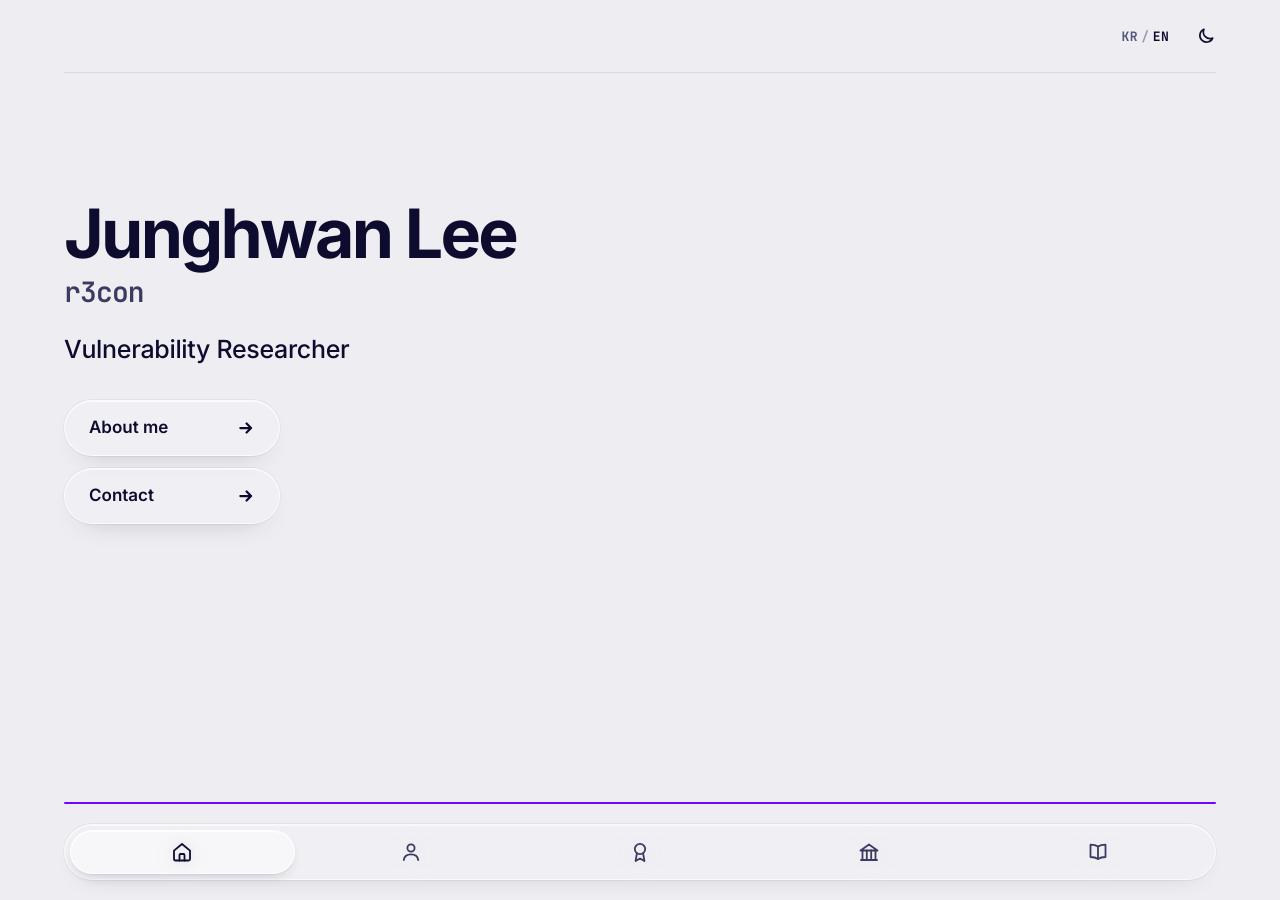
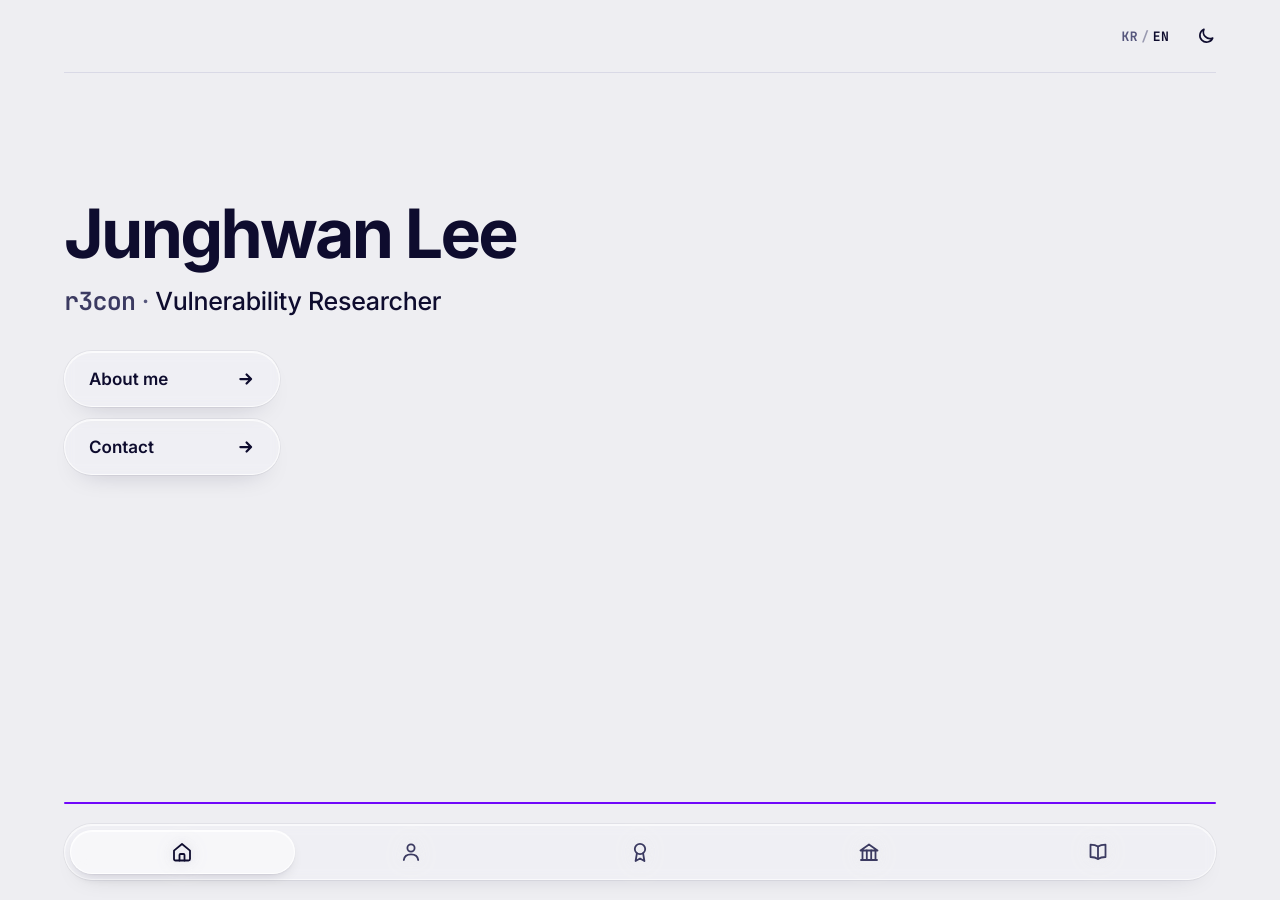
Before and after one commit to jhlee0507/jhlee0507.github.io, a Jekyll site: the page built from docs/index.html, in a window 1280 px wide. Built offline with Jekyll 4.4.1, drawn with Linux system fonts in a browser that asks for light colours.

Commit message:
Put the handle and the tagline on one line on the main page

```diff
--- a/docs/_includes/hero.html
+++ b/docs/_includes/hero.html
@@ -1,7 +1,7 @@
 <section class="hero" aria-labelledby="name">
   <h1 id="name">{% include t.html en=site.real_name ko=site.real_name_ko %}</h1>
-  <p class="alias">{{ site.title | escape }}</p>
-  <p class="lede">{% include t.html en=site.tagline ko=site.tagline_ko %}</p>
+  {%- comment %} one line under the name: the handle, a dot, the tagline {% endcomment %}
+  <p class="lede"><span class="alias">{{ site.title | escape }}</span><span class="dot" aria-hidden="true"> · </span><span class="tag">{% include t.html en=site.tagline ko=site.tagline_ko %}</span></p>
   {%- if site.intro.size > 0 %}
   <div class="intro">
     {%- for line in site.intro %}
--- a/docs/assets/css/site.css
+++ b/docs/assets/css/site.css
@@ -156,17 +156,18 @@ html[data-theme="dark"] .theme-btn .moon{display:none}
   letter-spacing:-.04em;
   color:var(--ink);
 }
-.hero .alias{margin:.6rem 0 0;font-family:var(--mono);font-size:clamp(1.25rem,3.6vw,1.75rem);font-weight:600;line-height:1.1;letter-spacing:-.03em;color:var(--ink-2)}
+/* under the name, on one line: the handle, a dot, the tagline. If it has to wrap, it breaks at the dot */
 .hero .lede{
-  margin:1.5rem 0 0;
-  max-width:36ch;
-  font-size:clamp(1.25rem,1.95vw,1.5625rem);
+  margin:1rem 0 0;
+  font-size:clamp(1.0625rem,4.7vw,1.5625rem);
   line-height:1.45;
   font-weight:500;
   letter-spacing:-.012em;
   color:var(--ink);
-  text-wrap:balance;
 }
+.hero .alias{font-family:var(--mono);font-weight:600;letter-spacing:-.03em;color:var(--ink-2)}
+.hero .dot{color:var(--muted)}
+.hero .tag{white-space:nowrap}
 /* the short introduction on the main page, a size under the tagline */
 .hero .intro{margin:1rem 0 0;max-width:38rem;font-size:1.0625rem;line-height:1.6;color:var(--ink-2)}
 .hero .intro p{margin:0}
```
